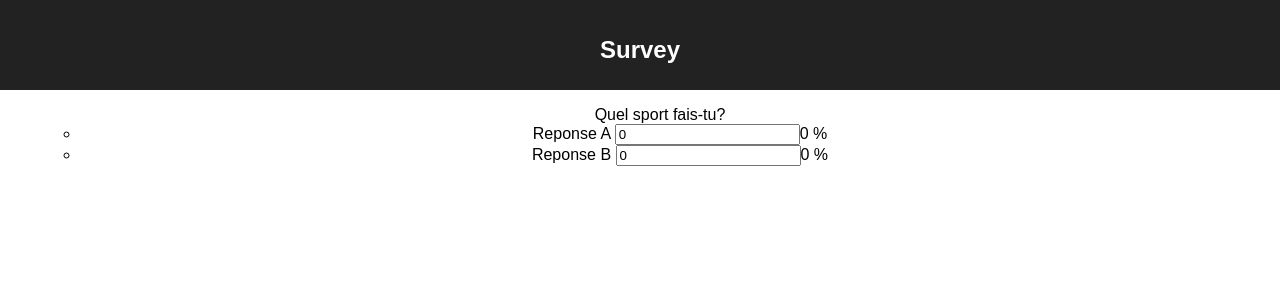
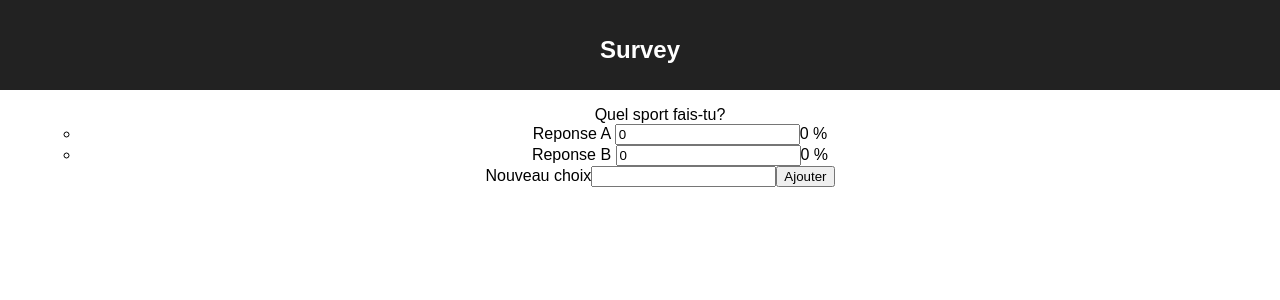
Before and after one commit to Zawartek/React-Survey, a React (Create React App) app: page / in a window 1280 px wide. Shown: the top 300 px of the page. Built offline with nearby package versions, Linux system fonts and the light colour scheme.

Commit message:
Addchoice + Chart

```diff
--- a/package.json
+++ b/package.json
@@ -5,9 +5,10 @@
   "dependencies": {
     "material-ui": "^0.20.0",
     "react": "^16.2.0",
-    "react-chartist": "^0.13.0",
     "react-dom": "^16.2.0",
-    "react-scripts": "1.0.17"
+    "react-scripts": "1.0.17",
+    "react-transition-group": "^2.2.1",
+    "recharts": "^1.0.0-beta.6"
   },
   "scripts": {
     "start": "react-scripts start",
--- a/src/App.js
+++ b/src/App.js
@@ -1,8 +1,11 @@
 import React, { Component } from 'react';
+
+import { PieChart, Pie, Tooltip, LabelList } from 'recharts';
 
 import Choices from './components/Choices';
 import { defaultChoices } from './components/defaultChoices';
 import { choiceHelper } from './components/choiceHelper'
+import { AddChoice } from './components/AddChoice';
 
 import './App.css';
 
@@ -11,7 +14,8 @@ class App extends Component {
     super();
 
     this.state = {
-      choices: defaultChoices
+      choices: defaultChoices,
+      activeIndex:0
     }
   };
 
@@ -24,15 +28,23 @@ class App extends Component {
         <ul>
           <span>Quel sport fais-tu?</span>
           <Choices choices={this.state.choices} updateChoice={this.updateChoice} />
+          <AddChoice addChoice={this.addChoiceToState}/>
         </ul>
+
+        <PieChart width={730} height={250}>
+          <Tooltip />
+          <Pie data={this.state.choices} dataKey="nbVote" nameKey="value"
+             cx="50%" cy="50%" outerRadius={50} fill="#8884d8" >
+             <LabelList dataKey="value" position="outside"/>
+            </Pie>
+        </PieChart>
       </div>
     );
   }
 
-  addChoiceToState = () => {
-    this.state.choices.push({
-      id: Math.floor((Math.random * 10000) + 1)
-    })
+  addChoiceToState = (newChoice) => {
+    const updatedChoices = choiceHelper.addChoice(this.state.choices, newChoice);
+    this.setState({ choices: updatedChoices });
   };
 
   updateChoice = (id, updatedNbVote) => {
--- a/src/components/AddChoice.js
+++ b/src/components/AddChoice.js
@@ -1,17 +1,38 @@
-import React from 'react'
+import React, {Component} from 'react'
 
 import PropTypes from 'prop-types';
+import { choiceHelper } from './choiceHelper'
 
-const AddChoice = (props) => (
-    <div>
-        <span>Nouveau choix</span>
-        <input type="text" value={props.value} />
-        <input type="button" value="Ajouter" onClick={(e) => addChoice(e.target.value)} /> />
-    </div>
-)
+class AddChoice extends React.Component {
+    constructor() {
+        super();
+
+        this.state = {
+            newChoice: ''
+        };
+    }
+
+    render() {
+        return(
+            <div>
+                <span>Nouveau choix</span>
+                <input type="text" value={this.state.newChoice} onChange={this.changeValue}/>
+                <input type="button" value="Ajouter" onClick={this.addChoice}/>
+            </div>
+        );
+    }
+
+    changeValue = (e) => {
+        this.setState({newChoice: e.target.value});
+    }
+
+    addChoice = (props) => {
+        this.props.addChoice(this.state.newChoice);
+        this.setState({newChoice: ''});
+    }
+}
 
 AddChoice.propTypes = {
     value: PropTypes.string.isRequired,
 }
-
-export default AddChoice;
+export {AddChoice};
--- a/src/components/choiceHelper.js
+++ b/src/components/choiceHelper.js
@@ -2,9 +2,10 @@ const choiceHelper = {
     addChoice: (choices, newChoiceValue) => [
         ...choices,
         {
-            id: Math.floor((Math.random * 10000)+1),
+            id: choices.length+1,
             value: newChoiceValue,
-            nbVote:0
+            nbVote:0,
+            percent: 0
         }
     ],
 
```
